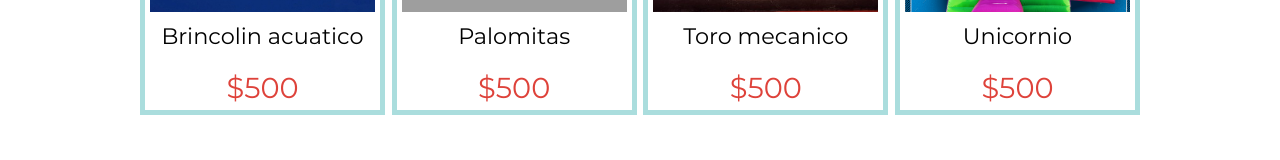
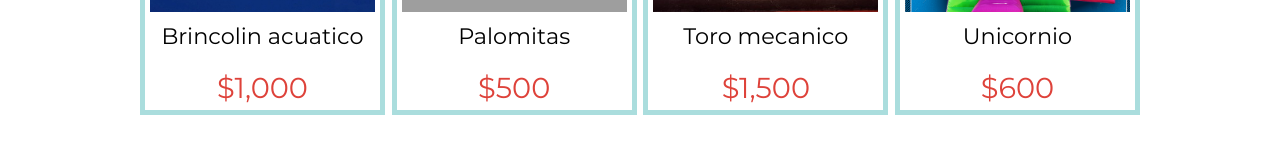
Before and after one commit to edwinMV/Servifiestas-Valdez, a plain HTML site: page index.html in a window 1280 px wide. Shown: the part 1694-1854 px from the top of the page. Drawn offline with Linux system fonts and the light colour scheme; grey boxes are pictures that could not be loaded; a web font is replaced by a local one.

Commit message:
Update index.html

```diff
--- a/index.html
+++ b/index.html
@@ -71,7 +71,7 @@
                     <div class="column column--50-25">
                         <img src="img/acuatico.jpg" alt="" class="Los-favoritos__img">
                         <div class="Los-favoritos__title">Brincolin acuatico</div>
-                        <div class="Los-favoritos__price">$500</div>
+                        <div class="Los-favoritos__price">$1,000</div>
                     </div>
                     <div class="column column--50-25">
                         <img src="img/palomitas.jpg" alt="" class="Los-favoritos__img">
@@ -81,12 +81,12 @@
                     <div class="column column--50-25">
                         <img src="img/Toro.jpg" alt="" class="Los-favoritos__img">
                         <div class="Los-favoritos__title">Toro mecanico</div>
-                        <div class="Los-favoritos__price">$500</div>
+                        <div class="Los-favoritos__price">$1,500</div>
                     </div>
                     <div class="column column--50-25">
                         <img src="img/unicornio.png" alt="" class="Los-favoritos__img">
                         <div class="Los-favoritos__title">Unicornio</div>
-                        <div class="Los-favoritos__price">$500</div>
+                        <div class="Los-favoritos__price">$600</div>
                     </div>
                 </div>
             </section>
```
